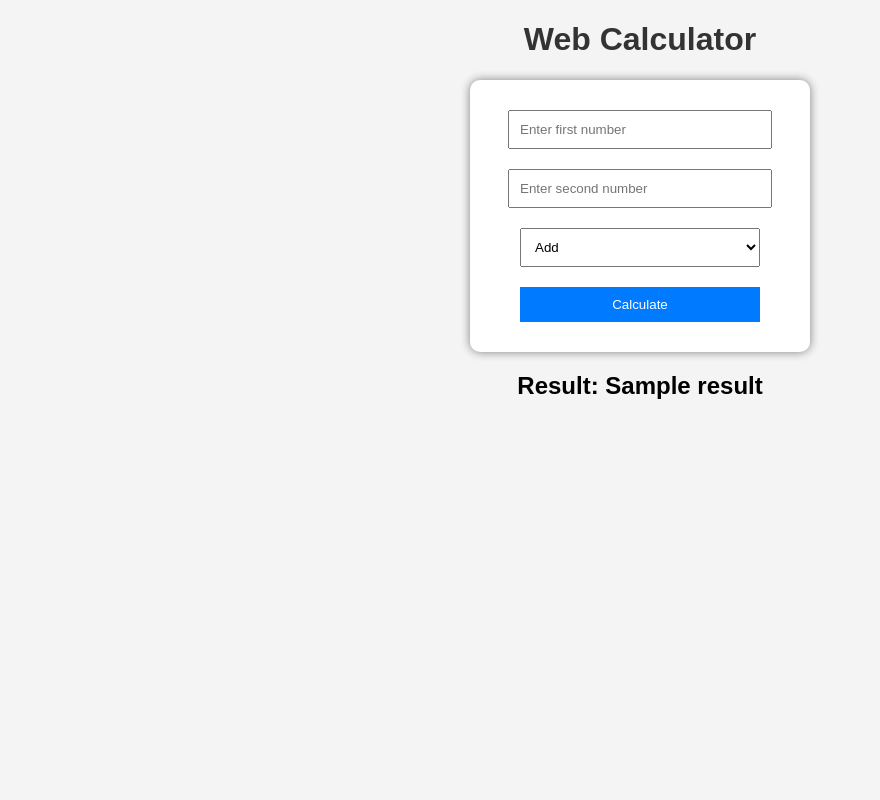
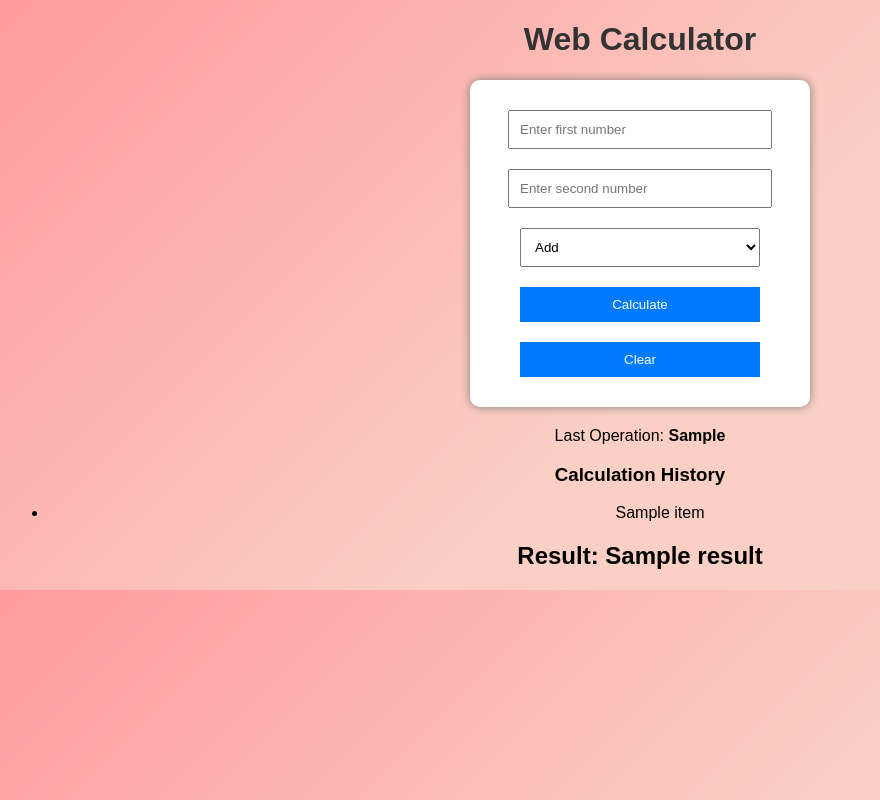
Before and after one commit to Kkiop90/flask-calculator, a Flask app: template templates/index.html in a window 1280 px wide. Shown: the whole page, without its empty margins (0-880 px from the left). Run offline with Flask 3, Linux system fonts and the light colour scheme; the template is opened without the code that fills it: most values are stand-ins (such as "Sample title", 1, 10 or a date in 2020).

Commit message:
added new feature

```diff
--- a/static/style.css
+++ b/static/style.css
@@ -1,6 +1,6 @@
 body {
     font-family: Arial;
-    background: #f4f4f4;
+    background: linear-gradient(135deg, #ff9a9e 0%, #fad0c4 55%, #fad0c4 100%);
     text-align: center;
 }
 
--- a/templates/index.html
+++ b/templates/index.html
@@ -8,9 +8,10 @@
 
     <h1>Web Calculator</h1>
 
+
     <form method="POST">
-        <input type="number" name="num1" placeholder="Enter first number" required>
-        <input type="number" name="num2" placeholder="Enter second number" required>
+        <input type="text" name="num1" placeholder="Enter first number" value="{{ num1|default('') }}" required pattern="^-?\d*\.?\d*$" title="Enter a valid number">
+        <input type="text" name="num2" placeholder="Enter second number" value="{{ num2|default('') }}" required pattern="^-?\d*\.?\d*$" title="Enter a valid number">
 
         <select name="operation">
             <option value="+">Add</option>
@@ -24,7 +25,26 @@
         </select>
 
         <button type="submit">Calculate</button>
+        <button type="submit" name="clear" value="1">Clear</button>
     </form>
+
+    {% if error %}
+        <div style="color: red;">Error: {{ error }}</div>
+    {% endif %}
+
+    {% if last_operation %}
+        <div>Last Operation: <b>{{ last_operation }}</b></div>
+    {% endif %}
+
+    {% if history %}
+        <h3>Calculation History</h3>
+        <ul>
+        {% for item in history %}
+            <li>{{ item }}</li>
+        {% endfor %}
+        </ul>
+    {% endif %}
+
 
     {% if result is not none %}
         <h2>Result: {{ result }}</h2>
```
